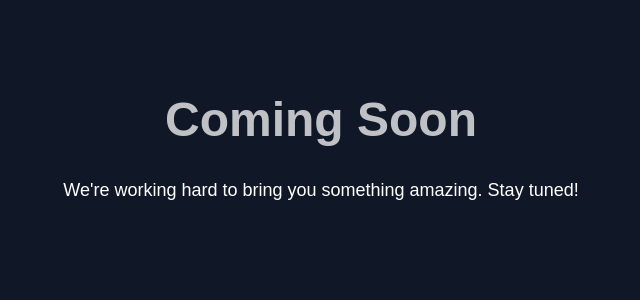
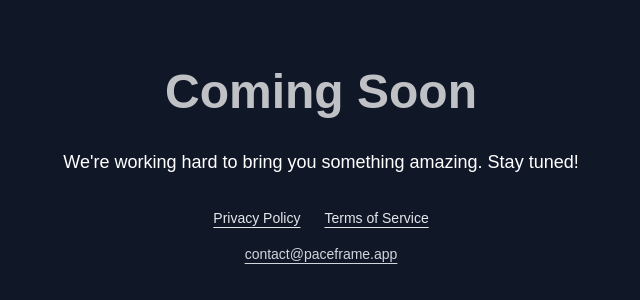
Before and after one commit to thangab/web-paceframe, a Next.js app: page / in a window 1280 px wide. Shown: the part 234-534 px from the top of the page, without its empty margins (319-959 px from the left). Built offline with nearby package versions, Linux system fonts and the light colour scheme.

Commit message:
add link and email in homepage

```diff
--- a/app/page.tsx
+++ b/app/page.tsx
@@ -1,3 +1,4 @@
+import Link from "next/link";
 import type { Metadata } from "next";
 
 export const metadata: Metadata = {
@@ -15,6 +16,20 @@ export default function Home() {
       <p className="text-white text-lg mb-8">
         We&apos;re working hard to bring you something amazing. Stay tuned!
       </p>
+      <div className="mb-4 flex items-center gap-6 text-sm text-gray-200">
+        <Link href="/privacy-policy" className="underline underline-offset-4">
+          Privacy Policy
+        </Link>
+        <Link href="/terms" className="underline underline-offset-4">
+          Terms of Service
+        </Link>
+      </div>
+      <a
+        href="mailto:contact@paceframe.app"
+        className="text-sm text-gray-300 underline underline-offset-4"
+      >
+        contact@paceframe.app
+      </a>
     </div>
   );
 }
```
